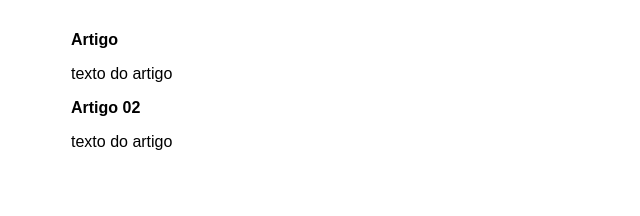
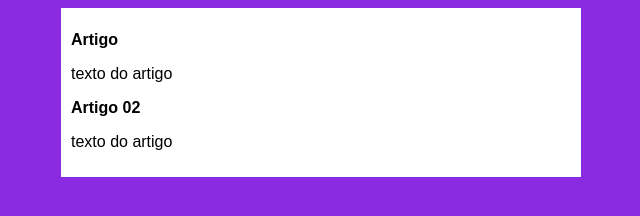
Before and after one commit to thiagorcon/projetoSite, a plain HTML site: page index.html in a window 1280 px wide. Shown: the whole page, without its empty margins (319-959 px from the left). Drawn offline with Linux system fonts and the light colour scheme.

Commit message:
alterei cor de fundo

```diff
--- a/estilos/styles.css
+++ b/estilos/styles.css
@@ -4,7 +4,7 @@
 }
 
 body{
-  background-color: rgb(rgb(167, 61, 61), green, blue);
+  background-color: blueviolet;
 }
 
 main{
```
